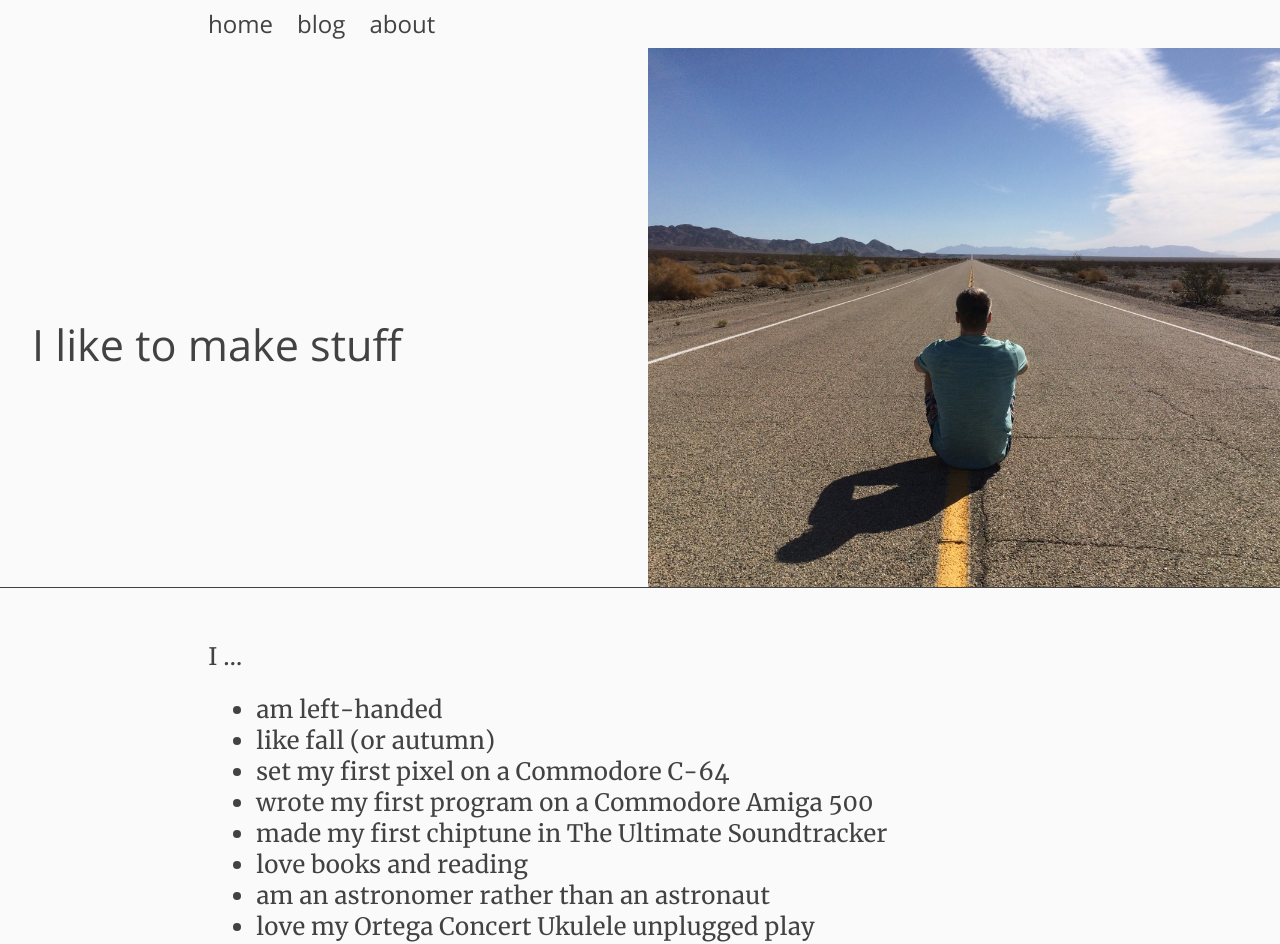
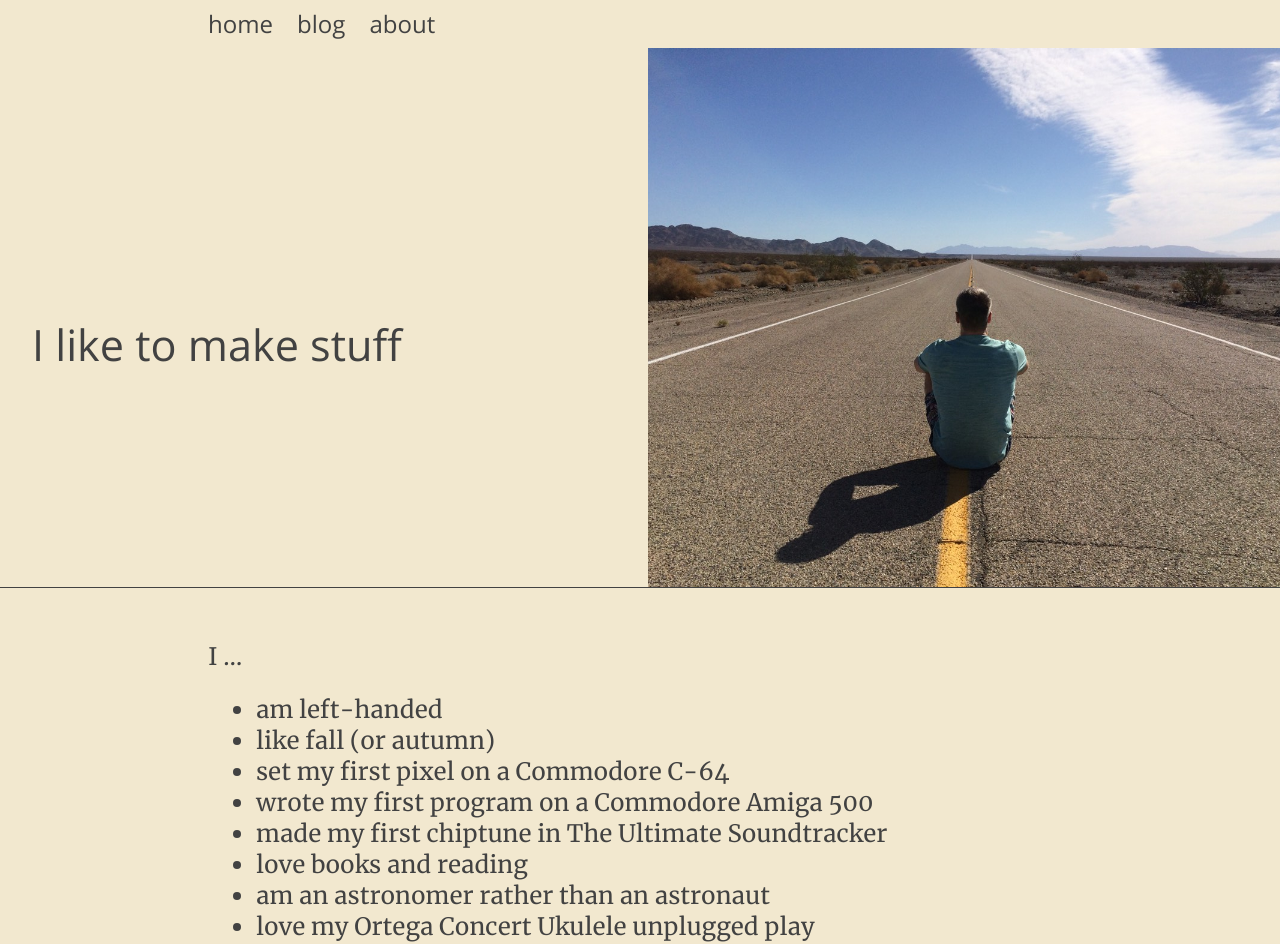
Before and after one commit to marc2o/marc2o.github.io, a Jekyll site: the page built from about.md, in a window 1280 px wide. Shown: the top 944 px of the page. Built offline with Jekyll 4.4.1, drawn with Linux system fonts in a browser that asks for light colours.

Commit message:
Update article.css

```diff
--- a/assets/css/article.css
+++ b/assets/css/article.css
@@ -77,11 +77,12 @@
 /* CUSTOM STYLES */
 
 :root {
-	--spot-color: #757575;
-	--link-color: #0288d1;
+	--spot-color: #6a994e;
+	--link-color: #a7c957;
 	--text-color: #424242;
-	--back-color: #fafafa;
-	--fill-color: #eeeeee;
+	--back-color: #f2e8cf;
+	--fill-color: #c3b99c;
+
 	--code-font: monospace;
 	--flow-font: 'Merriweather';
 	--spot-font: 'Open Sans';
```
